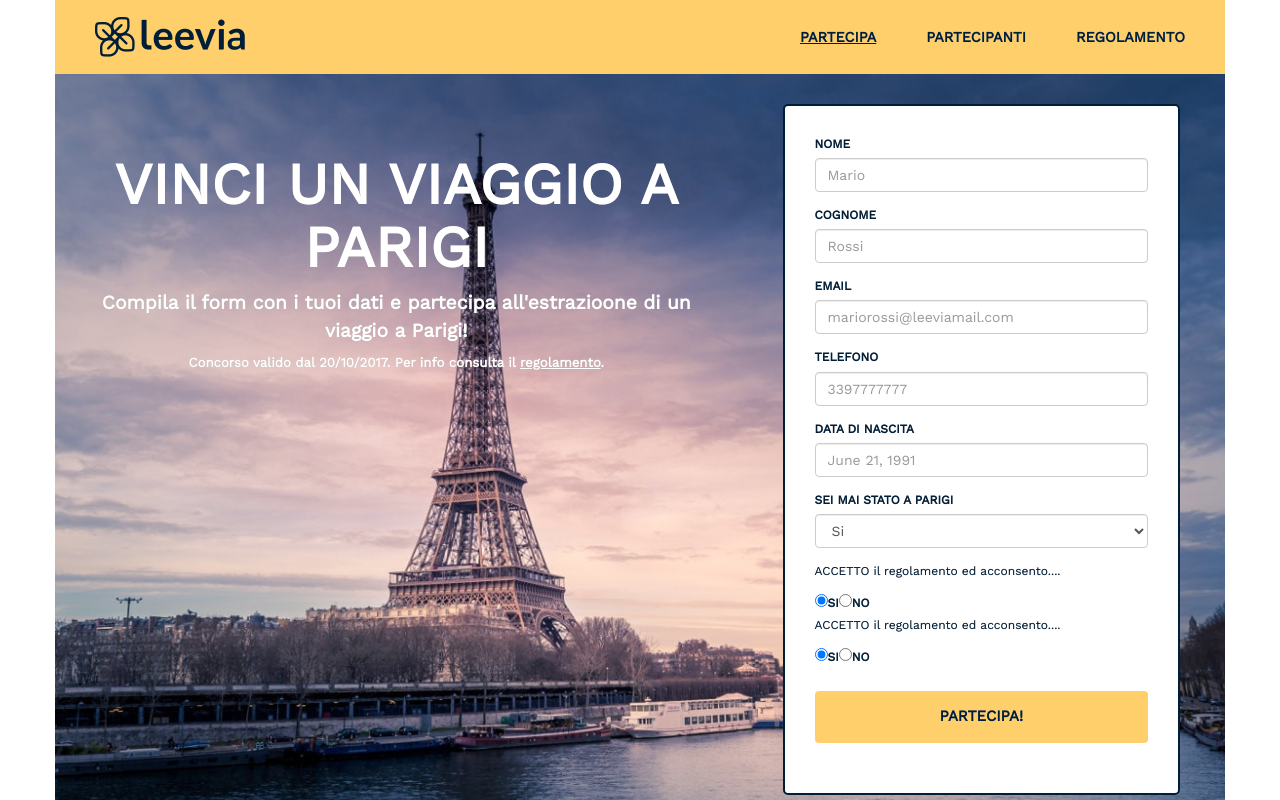
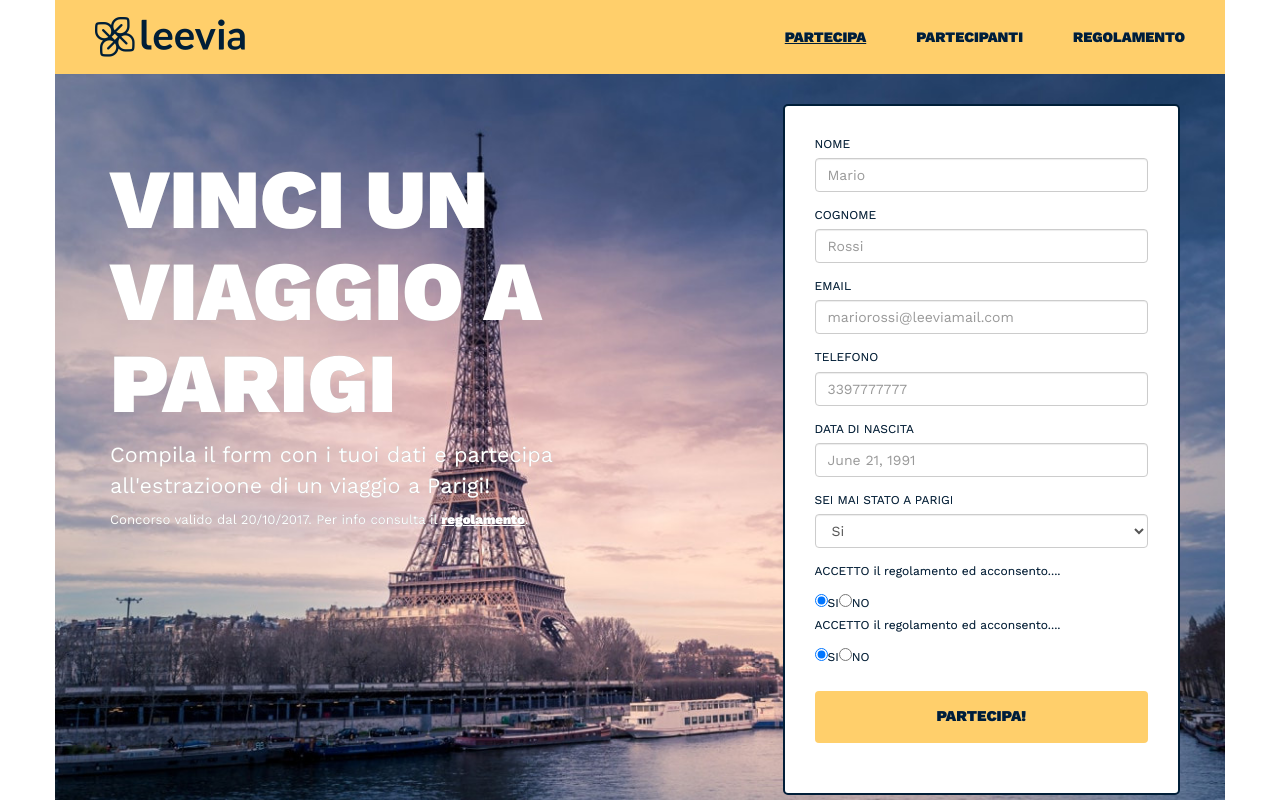
Before and after one commit to topik-pa/Leevia, a Vue app: page /#/ in a window 1280 px wide. Shown: the top 800 px of the page. Built offline with nearby package versions, Linux system fonts and the light colour scheme.

Commit message:
Finished

```diff
--- a/index.html
+++ b/index.html
@@ -7,10 +7,12 @@
     <meta name="description" content="A test project fot Leevia">
     <meta name="author" content="Marco Pavan - marcopavan.mp@gmail.com">
     <meta name="keywords" content="test, project, leevia, vue">
+
     <meta name='robots' content='index, follow' />
 
     <link rel="icon" href="/static/favicon.ico">
 
+    <!-- A canonical link to help Spiders-->
     <link rel="canonical" href="http://www.leeviatestproject.net" />
 
     <meta property="og:locale" content="it_IT" />
@@ -24,19 +26,19 @@
 
     <title>Leevia test project</title>
 
-    <link href="https://fonts.googleapis.com/css?family=Work+Sans" rel="stylesheet">
+    <link href="https://fonts.googleapis.com/css?family=Work+Sans:400,900" rel="stylesheet">
     <link rel="stylesheet" href="https://cdnjs.cloudflare.com/ajax/libs/twitter-bootstrap/3.3.7/css/bootstrap.min.css">
     <link rel="stylesheet" href="https://maxcdn.bootstrapcdn.com/font-awesome/4.4.0/css/font-awesome.min.css">
-
   </head>
   <body>
     <div id="app"></div>
     <!-- built files will be auto injected -->
 
+    <!--JS file here to give precedence on html rendering-->
     <script src="//cdnjs.cloudflare.com/ajax/libs/jquery/2.1.3/jquery.min.js"></script>
     <script src="https://cdnjs.cloudflare.com/ajax/libs/twitter-bootstrap/3.3.7/js/bootstrap.min.js"></script>
 
-    <!-- Microdata -->
+    <!-- Microdata... Google SEO suggestion-->
 		<script type="application/ld+json">
 		{
 		  "@context": "http://schema.org/",
--- /dev/null
+++ b/src/assets/styles/loader.scss
@@ -0,0 +1,19 @@
+.loader {
+    border: 16px solid #f3f3f3;
+    border-radius: 50%;
+    border-top: 16px solid #3498db;
+    width: 120px;
+    height: 120px;
+    -webkit-animation: spin 2s linear infinite; /* Safari */
+    animation: spin 2s linear infinite;
+    margin: 0 auto;
+}
+/* Safari */
+@-webkit-keyframes spin {
+  0% { -webkit-transform: rotate(0deg); }
+  100% { -webkit-transform: rotate(360deg); }
+}
+@keyframes spin {
+  0% { transform: rotate(0deg); }
+  100% { transform: rotate(360deg); }
+}
--- a/src/assets/styles/overwrite.scss
+++ /dev/null
@@ -1,24 +0,0 @@
-header{
- .navbar {
-    min-height: initial;
-    margin-bottom: 0;
-  }
-  .navbar-inverse {
-    background-color: initial;
-    border-color: initial;
-    border:none;
-    .navbar-toggle .icon-bar {
-      background-color: $secondary-color;
-      width: 27px;
-      height: 3px;
-    }
-  }
-  .navbar-toggle {
-    border: none;
-    padding: 0;
-  }
-
-  .navbar-inverse .navbar-toggle:focus, .navbar-inverse .navbar-toggle:hover {
-    background-color: initial;
-  }
-}
--- a/src/components/Footer.vue
+++ b/src/components/Footer.vue
@@ -19,7 +19,7 @@ export default {
     return {
       followUs: 'Seguici sui social',
       socials: [
-        {name: 'facebook'},
+        {name: 'facebook-official'},
         {name: 'twitter'},
         {name: 'instagram'},
         {name: 'youtube'}
@@ -46,7 +46,7 @@ export default {
       margin: 10px 0;
       i {
         color: $primary-color;
-        margin: 0 10px;
+        margin: 0 20px;
         font-size: 300%;
       }
     }
--- a/src/components/Home.vue
+++ b/src/components/Home.vue
@@ -37,32 +37,37 @@ export default {
   }
   .container {
     color: $text-color;
+    text-align: center;
     h1 {
-      font-size: 480%;
+      font-size: 450%;
       text-transform: uppercase;
       font-weight: bold;
     }
     p {
-      font-size: 160%;
+      font-size: 180%;
     }
     .note {
       font-size: 110%;
     }
     .description {
-      padding: 5% 20px;
-      text-align: center;
-      font-weight: bold;
+      padding: 5% 30px;
     }
     .row {
       background-image: url('../assets/images/img_2-resize-min-reverse.jpg');
       background-repeat: no-repeat;
-      background-size: cover;
-      background-size: 270%;
-      background-position: 28% 0%;
+      background-size: 200%;
+      background-position: 23% 0%;
     }
   }
   @media only screen and (min-width: 768px) {
     .container {
+      text-align: left;
+      h1 {
+        font-size:700%;
+      }
+      .description {
+        padding: 5% 55px;
+      }
       .row {
         background-size: cover;
         background-position: 0 0;
--- a/src/components/Navigation.vue
+++ b/src/components/Navigation.vue
@@ -77,7 +77,6 @@ export default {
         right: 0px;
         .nav li a {
           padding: 0 0 0 50px;
-          font-weight: bold;
           font-size: 120%;
         }
       }
--- a/src/components/Registration.vue
+++ b/src/components/Registration.vue
@@ -93,6 +93,7 @@ export default {
     border-radius: 5px;
     label {
       text-transform: uppercase;
+      font-weight: normal;
     }
     .btn {
       width: 100%;
--- a/src/components/Users.vue
+++ b/src/components/Users.vue
@@ -25,9 +25,9 @@ export default {
 </script>
 
 <style lang="scss" scoped>
-$backgroundColor: #001e38;
+  @import "../assets/styles/variables.scss";
   main {
-    background-color: $backgroundColor;
+    background-color: $secondary-color;
   }
   .container {
     color: #FFFFFF;
@@ -46,7 +46,7 @@ $backgroundColor: #001e38;
       background-position: 28% -7%;
     }
     .col {
-      background-color: $backgroundColor;
+      background-color: $secondary-color;
       margin-top: 10%;
       padding-top: 10%;
     }
@@ -54,8 +54,21 @@ $backgroundColor: #001e38;
   @media only screen and (min-width: 768px) {
     .container {
       .row {
-        background-size: cover;
-        background-position: 0 0;
+        background-position: 0 -90%;
+      }
+      h1 {
+        margin: 7% 0;
+      }
+      .col {
+        margin: 0;
+        padding-top: 5%;
+      }
+    }
+  }
+  @media only screen and (min-width: 992px) {
+    .container {
+      .row {
+        background-position: 0 -115%;
       }
     }
   }
--- a/src/components/UsersList.vue
+++ b/src/components/UsersList.vue
@@ -1,7 +1,8 @@
 <template>
   <section>
     <p>{{paragraph}}</p >
-    <ul>
+    <div v-if="!usersLoaded" class="loader"></div>
+    <ul v-else >
       <li v-for="(user, index) in userList" v-bind:key="index" v-if="user && index < limitationList">
         <span class="index">{{ index + 1 }}</span><a :href="user.html_url"><img :src="user.avatar_url" /></a><span class="name">{{user.login}}</span>
       </li>
@@ -15,16 +16,19 @@ export default {
     return {
       paragraph: 'La top 10 dei partecipanti. Sei tra loro?',
       userList: [{}],
-      limitationList: 10
+      limitationList: 10,
+      usersLoaded: false,
+      usersUrl: 'https://api.github.com/users/octocat/followers'
     }
   },
   methods: {
     getUsers: function () {
       var that = this
-      $.get('https://api.github.com/users/octocat/followers', function () {
+      $.get(this.usersUrl, function () {
       })
         .done(function (data) {
           that.userList = data
+          setTimeout(function () { that.usersLoaded = true }, 800)
         })
         .fail(function () {
           alert('error on ajax request')
@@ -38,10 +42,8 @@ export default {
 </script>
 
 <style lang="scss" scoped>
-  $primary-color: '#ffcf6b';
   p {
     text-align: center;
-    font-weight: bold;
     margin-bottom: 10%;
     padding: 0 25% 10% 25%;
   }
@@ -82,6 +84,10 @@ export default {
     }
   }
   @media only screen and (min-width: 768px) {
+    p {
+      padding: 0;
+      margin-bottom: 5%;
+    }
     ul {
       li {
         span {
@@ -98,4 +104,5 @@ export default {
       }
     }
   }
+  @import "../assets/styles/loader.scss";
 </style>
```
